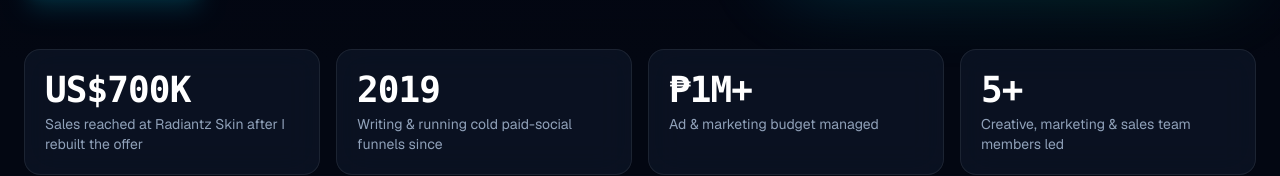
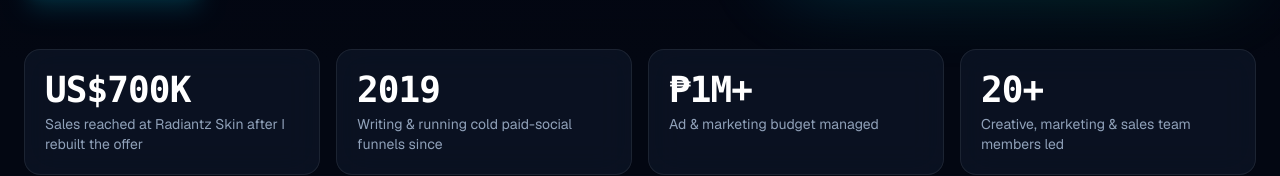
Before and after one commit to asensoproject/clive-llora-portfolio, a Next.js app: page /mmportfolio in a window 1280 px wide. Shown: the part 738-914 px from the top of the page. Built offline with nearby package versions, Linux system fonts and the light colour scheme.

Commit message:
fix(mmportfolio): team led is 20+
Co-Authored-By: Claude Opus 5.5 <noreply@anthropic.com>

```diff
--- a/src/data/mmPortfolioData.ts
+++ b/src/data/mmPortfolioData.ts
@@ -25,7 +25,7 @@ export const MM_PORTFOLIO_DATA = {
     { value: "US$700K", label: "Sales reached at Radiantz Skin after I rebuilt the offer" },
     { value: "2019", label: "Writing & running cold paid-social funnels since" },
     { value: "₱1M+", label: "Ad & marketing budget managed" },
-    { value: "5+", label: "Creative, marketing & sales team members led" },
+    { value: "20+", label: "Creative, marketing & sales team members led" },
   ],
 
   // Mirrors the role's key responsibilities.
@@ -71,7 +71,7 @@ export const MM_PORTFOLIO_DATA = {
       highlights: [
         "Build cold funnels end to end for digital courses, online communities and live webinars: ad, opt-in or registration page, and autoresponder follow-up, optimized for ROAS.",
         "Write the ad copy, opt-in pages and video ad scripts, and brief the team that produces the creative.",
-        "Lead creative, marketing and sales teams: a remote team of 5+ across creative production, campaigns, business development and project management.",
+        "Lead creative, marketing and sales teams: a remote team of 20+ across creative production, campaigns, business development and project management.",
         "Manage a marketing budget of over a million pesos.",
       ],
     },
```
